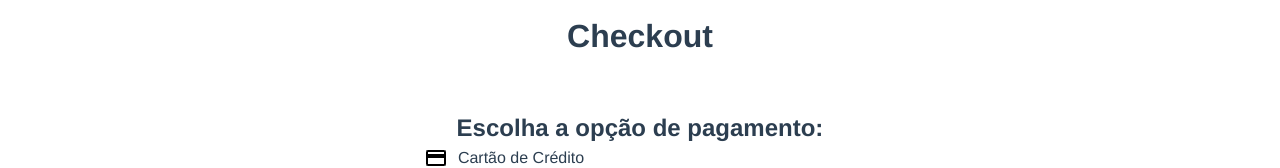
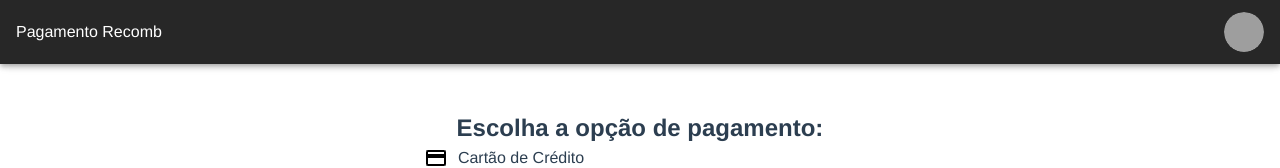
Before and after one commit to stellamaia/payments-module, a Vue app: page / in a window 1280 px wide. Shown: the top 168 px of the page. Built offline with nearby package versions, Linux system fonts and the light colour scheme; grey boxes are pictures that could not be loaded.

Commit message:
Implementação de NavBar

```diff
--- a/src/components/NavBar.vue
+++ b/src/components/NavBar.vue
@@ -1,75 +1,13 @@
-<!-- <template>
-    <v-card
-      class="mx-auto"
-      height="300"
-      width="330"
-    >
-      <v-navigation-drawer
-        permanent
-        width="100%"
-      >
-        <v-row
-          class="fill-height"
-          no-gutters
-        >
-          <v-navigation-drawer
-            dark
-            mini-variant
-            mini-variant-width="56"
-            permanent
-          >
-            <v-list-item class="px-2">
-              <v-list-item-avatar>
-                <v-img src="https://randomuser.me/api/portraits/women/75.jpg"></v-img>
-              </v-list-item-avatar>
-            </v-list-item>
-
-            <v-divider></v-divider>
-
-            <v-list
-              dense
-              nav
-            >
-              <v-list-item
-                v-for="item in items"
-                :key="item.title"
-              >
-                <v-list-item-action>
-                  <v-icon>{{ item.icon }}</v-icon>
-                </v-list-item-action>
-
-                <v-list-item-content>
-                  <v-list-item-title>{{ item.title }}</v-list-item-title>
-                </v-list-item-content>
-              </v-list-item>
-            </v-list>
-          </v-navigation-drawer>
-
-          <v-list class="grow">
-            <v-list-item
-              v-for="link in links"
-              :key="link"
-              link
-            >
-              <v-list-item-title v-text="link"></v-list-item-title>
-            </v-list-item>
-          </v-list>
-        </v-row>
-      </v-navigation-drawer>
-    </v-card>
-  </template>
-
-<script>
-  export default {
-    data () {
-      return {
-        items: [
-          { title: 'Home', icon: 'mdi-view-dashboard' },
-          { title: 'About', icon: 'mdi-forum' },
-        ],
-        links: ['Home', 'Contacts', 'Settings'],
-        mini: true,
-      }
-    },
-  }
-</script> -->
+<template>
+  <div>
+    <v-app-bar app color="dark" dark>
+      <div class="d-flex align-center">
+        Pagamento Recomb
+      </div>
+      <v-spacer></v-spacer>
+      <v-list-item-avatar>
+        <v-img src="https://randomuser.me/api/portraits/women/75.jpg"></v-img>
+      </v-list-item-avatar>
+    </v-app-bar>
+  </div>
+</template>
```
